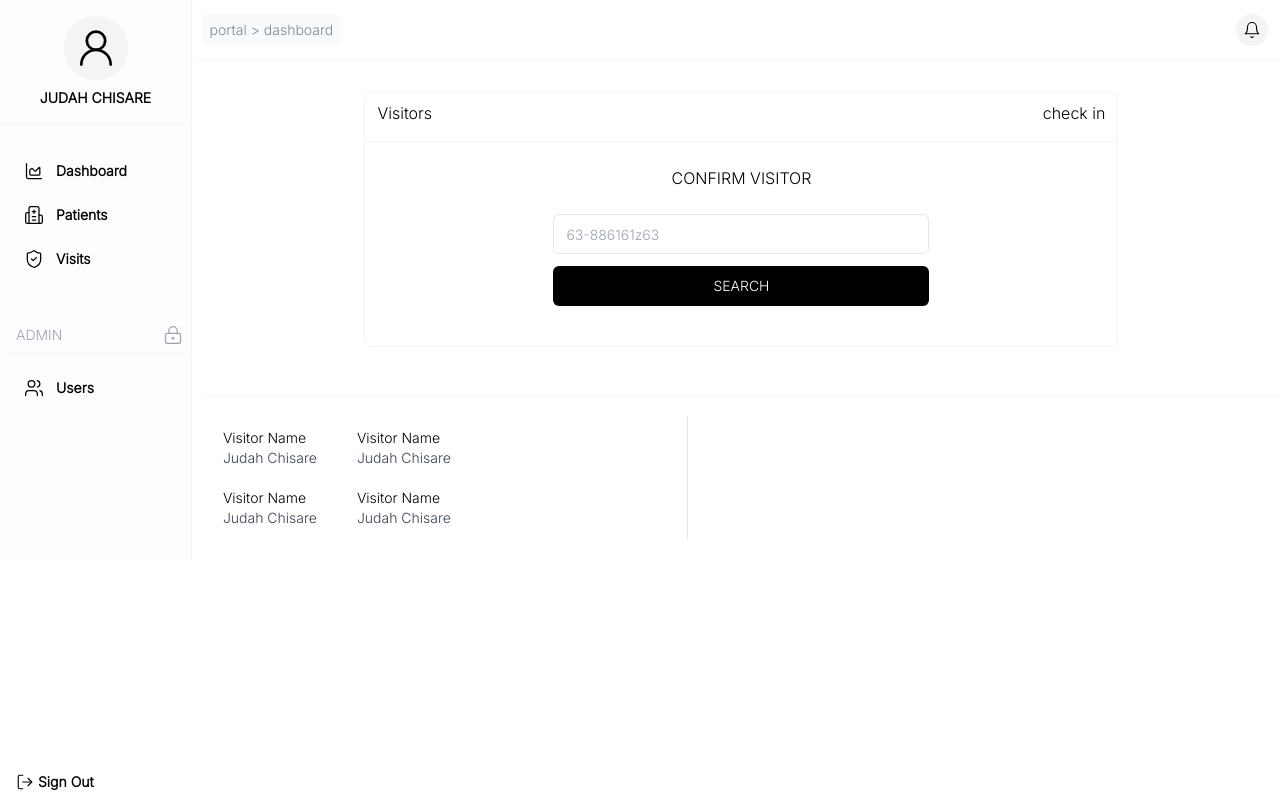
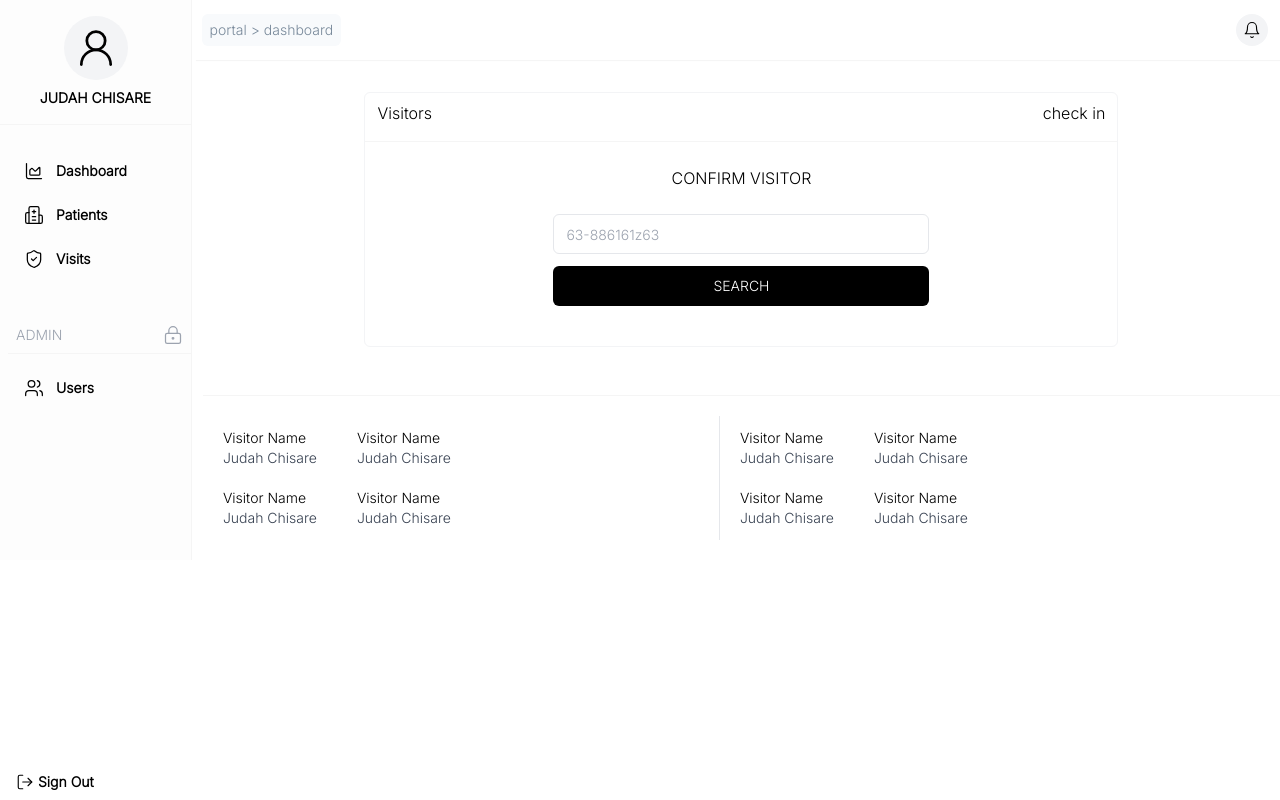
Before and after one commit to judahtc/hospital-patient-visits-manager-frontend, an Angular app in the folder hospital-visits-manager-frontend/: page /portal/visits in a window 1280 px wide. Built offline with nearby package versions, Linux system fonts and the light colour scheme.

Commit message:
will fix the rest

```diff
--- a/hospital-visits-manager-frontend/src/app/visits/visits.component.html
+++ b/hospital-visits-manager-frontend/src/app/visits/visits.component.html
@@ -38,8 +38,8 @@
   <div style="background-color: whitesmoke;line-height: 1px;margin-top: 3rem;">
     &nbsp;
   </div>
-
-  <div class="flex items-start  border-r border-gray-200 mt-5 w-[45%]">
+  <div class="flex ">
+    <div class="flex items-start  border-r border-gray-200 mt-5 w-[48%]">
       <div class="mx-5 my-3">
         <div class="flex flex-col">
           <div class="flex flex-col items-start">
@@ -74,4 +74,41 @@
 
       </div>
     </div>
+    <div class="flex items-start   border-gray-200 mt-5 w-[48%]">
+      <div class="mx-5 my-3">
+        <div class="flex flex-col">
+          <div class="flex flex-col items-start">
+            <span class="text-sm">Visitor Name</span>
+            <span class="text-sm text-gray-700">Judah Chisare</span>
+
+          </div>
+          <div class="flex flex-col items-start mt-5">
+            <span class="text-sm">Visitor Name</span>
+            <span class="text-sm text-gray-700">Judah Chisare</span>
+
+          </div>
+
+        </div>
+
+      </div>
+
+      <div class="mx-5 my-3">
+        <div class="flex flex-col">
+          <div class="flex flex-col items-start">
+            <span class="text-sm">Visitor Name</span>
+            <span class="text-sm text-gray-700">Judah Chisare</span>
+
+          </div>
+          <div class="flex flex-col items-start mt-5">
+            <span class="text-sm">Visitor Name</span>
+            <span class="text-sm text-gray-700">Judah Chisare</span>
+
+          </div>
+
+        </div>
+
+      </div>
+    </div>
+
+  </div>
 </body>
```
Lines whose indentation alone changed are shown as unchanged.
